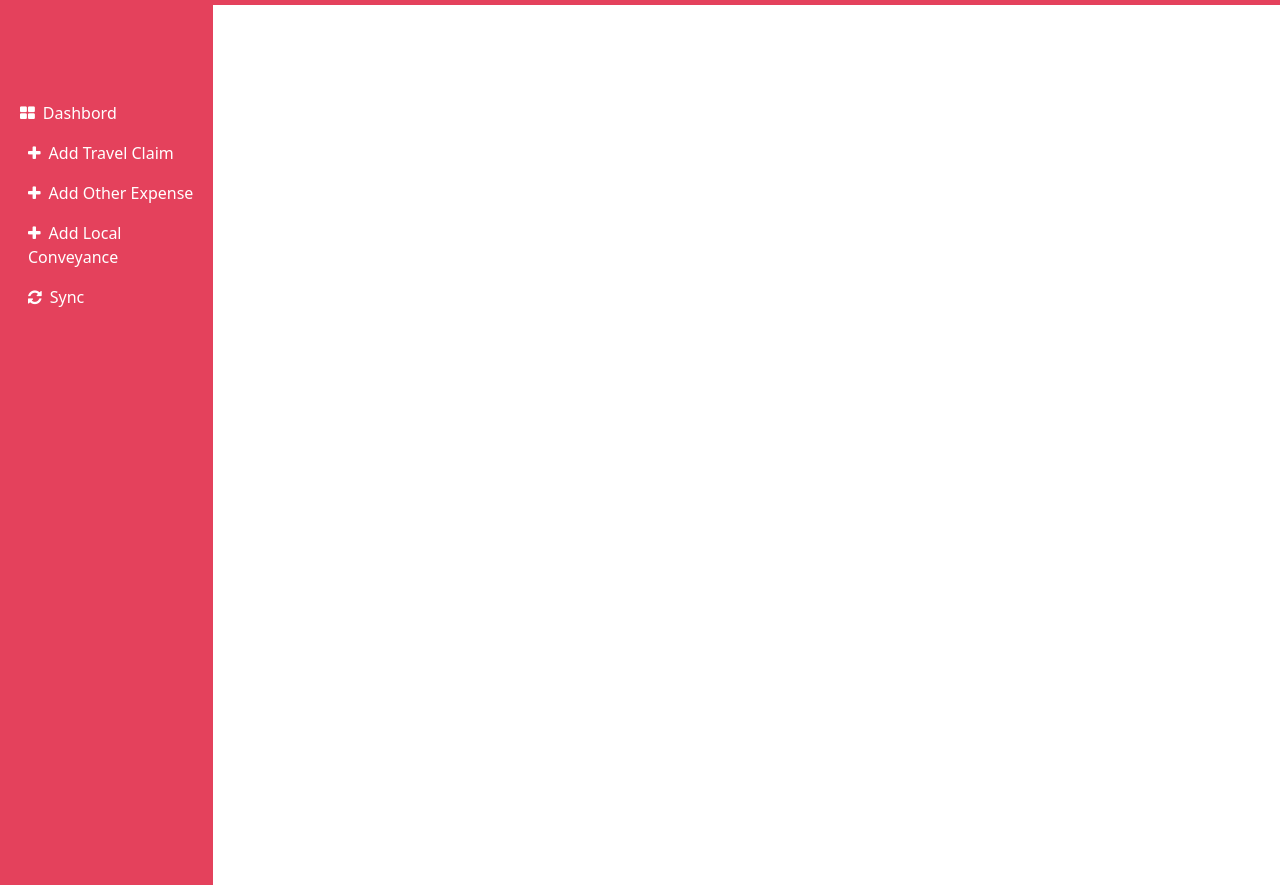
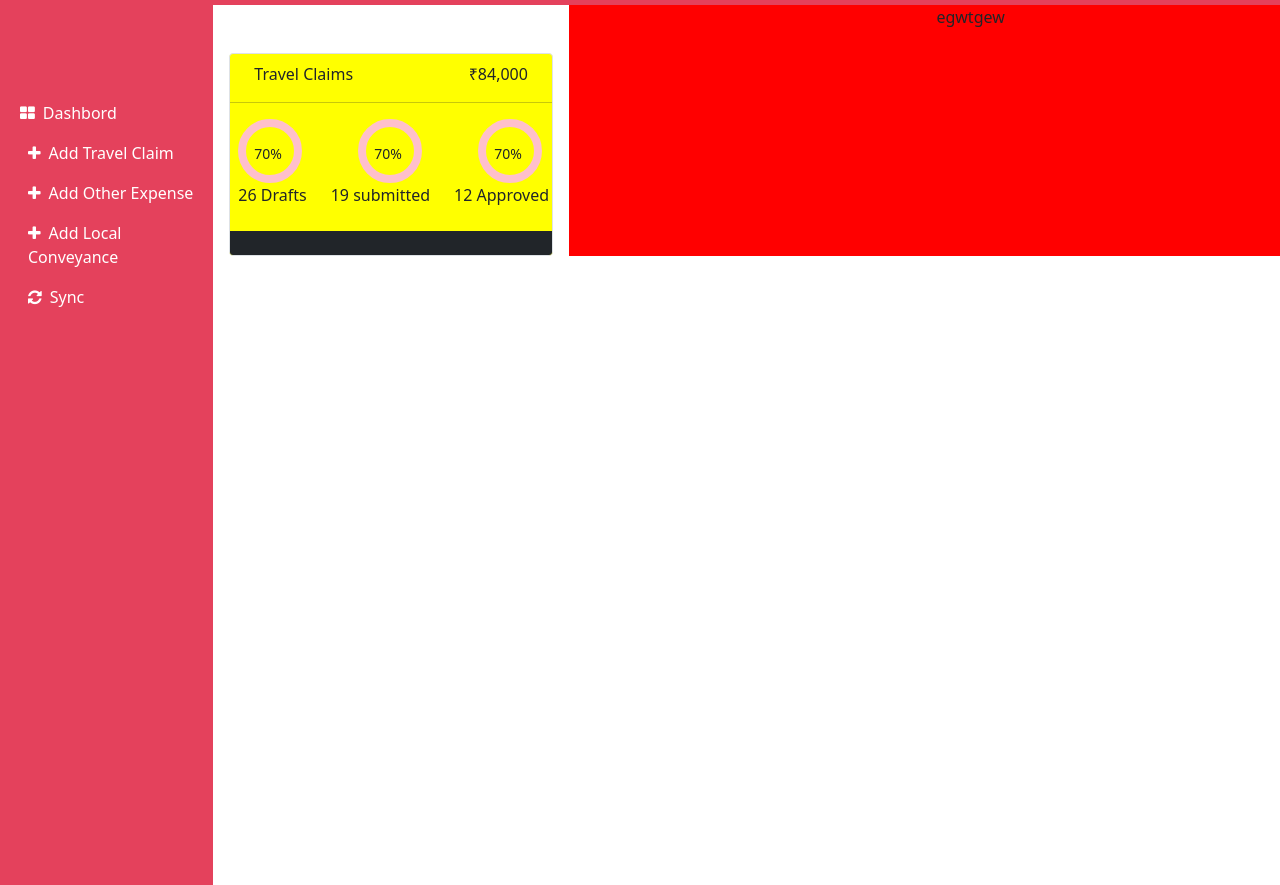
Before and after one commit to abhirock74/dashbord-bootstarp, a plain HTML site: page index.html in a window 1280 px wide. Shown: the part 59-944 px from the top of the page. Drawn offline with nearby package versions, Linux system fonts and the light colour scheme.

Commit message:
add change

```diff
--- a/index.html
+++ b/index.html
@@ -76,6 +76,36 @@
 
           </div>
           <div class="col-sm-10">
+            <div class="row">
+              <div class="col-md-4">
+              <div class="mx-1 mt-5 yel border rounded overflow-hidden">
+                <p class="ms-4 mt-2">Travel Claims <span class="float-end me-4">&#8377;84,000</span></p>
+                <hr>
+                <div class="d-flex">
+                <div class="circle ms-2 position-relative d-inline-block mx-5">
+                  <span class="position-absolute ms-2 mt-3 small">70%</span>
+                </div>
+                <div class="circle ms-2 position-relative d-inline-block mx-5">
+                  <span class="position-absolute ms-2 mt-3 small">70%</span>
+                </div>
+                <div class="circle ms-2 position-relative d-inline-block">
+                  <span class="position-absolute ms-2 mt-3 small">70%</span>
+                </div>
+              </div>
+              <p class="ms-2 d-flex">26 Drafts <span class="ms-4">19 submitted</span> <span class="ms-4">12 Approved</span></p>
+                <div class="row bg-dark mt-4">
+                  <br>
+                </div>
+
+              </div>
+              </div>
+              <div class="col-md-4 red">
+
+              </div>
+              <div class="col-md-4 red">
+          egwtgew
+              </div>
+            </div>
 
 
 
--- a/style.css
+++ b/style.css
@@ -46,6 +46,15 @@ body{
 .over-scroll{
     overflow-x: scroll;
 }
+.yel{
+    background-color: yellow;
+}
+.circle{
+    width: 4rem;
+    height: 4rem;
+    border: 0.5rem solid pink;
+    border-radius: 9rem;
+}
 
 @media (max-width:992px) and (min-width:768px){
 
```
Also changed, not shown: add_travel.html (+1 -1 lines).
